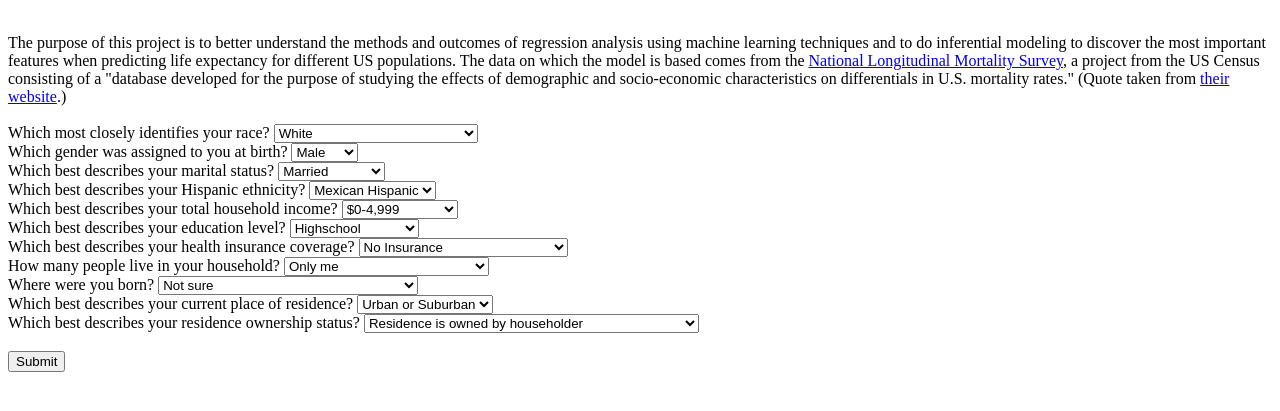
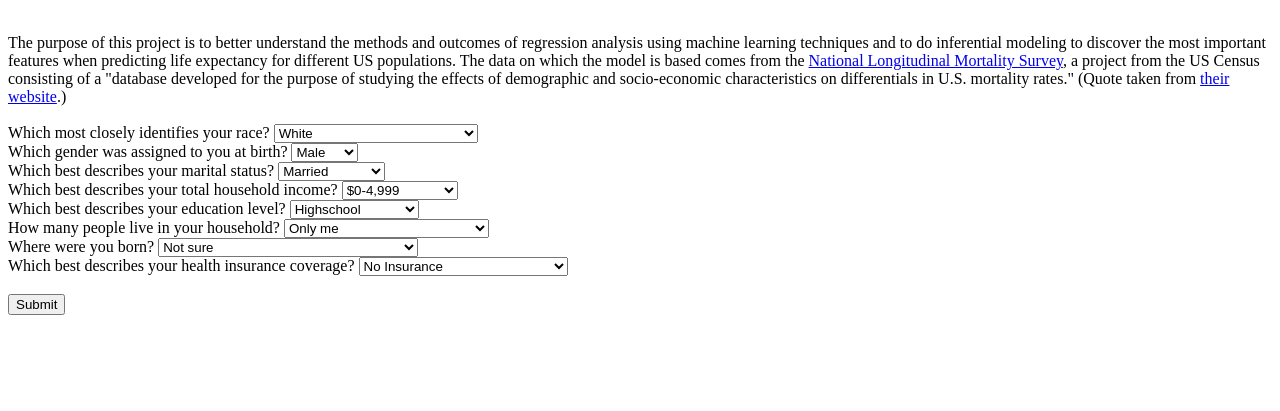
Before and after one commit to beckyepeters/life-expectancy-predictions, a Python web app: template flask/templates/index.html in a window 1280 px wide. Shown: the part 84-495 px from the top of the page. Run offline with Jinja, Linux system fonts and the light colour scheme; the template is opened without the code that fills it, so the values that code supplies are empty.

Commit message:
final project

```diff
--- a/flask/app.py
+++ b/flask/app.py
@@ -10,7 +10,7 @@ import json
 import requests
 
 app = Flask(__name__)
-loaded_model = joblib.load('final_model.pkl')
+loaded_model = joblib.load('less_feat.pkl')
 
 
 @app.route('/')
@@ -21,7 +21,7 @@ def index():
 @app.route('/', methods=["POST"])
 def model():
     inputs = []
-    for idx in ['race', 'sex', 'ms', 'hisp', 'adjinc', 'educ', 'hitype', 'hhnum', 'pob', 'urban', 'tenure']:
+    for idx in ['race', 'sex', 'ms', 'adjinc', 'educ', 'hhnum', 'pob', 'hitype']:
         input = request.form.get(idx)
         inputs.append(input)
     results = loaded_model.predict([inputs])
--- a/flask/templates/index.html
+++ b/flask/templates/index.html
@@ -45,14 +45,6 @@
                 <option value="5">Never Married</option>
               </select>
               <br>
-              <label for="hisp">Which best describes your Hispanic ethnicity?</label>
-              <select id="hisp" name="hisp">
-                <option value="1">Mexican Hispanic</option>
-                <option value="2">Other Hispanic</option>
-                <option value="3">Not Hispanic</option>
-
-              </select>
-              <br>
               <label for="adjinc">Which best describes your total household income?</label>
               <select id="adjinc" name="adjinc">
                 <option value="1">$0-4,999</option>
@@ -82,16 +74,7 @@
 
               </select>
               <br>
-              <label for="hitype">Which best describes your health insurance coverage?</label>
-              <select id="hitype" name="hitype">
-                <option value="0">No Insurance</option>
-                <option value="1">Medicare</option>
-                <option value="2">Medicaid</option>
-                <option value="3">VA Health Care</option>
-                <option value="4">Employer-provided Health Care</option>
-                <option value="5">Private Health Care</option>
-              </select>
-              <br>
+
               <label for="hhnum">How many people live in your household?</label>
               <select id="hhnum" name="hhnum">
                 <option value="1">Only me</option>
@@ -177,19 +160,18 @@
                 <option value="956">Wyoming</option>
               </select>
               <br>
-              <label for="urban">Which best describes your current place of residence?</label>
-              <select id="urban" name="urban">
-                <option value="1">Urban or Suburban</option>
-                <option value="2">Rural</option>
+
+              <label for="hitype">Which best describes your health insurance coverage?</label>
+              <select id="hitype" name="hitype">
+                <option value="0">No Insurance</option>
+                <option value="1">Medicare</option>
+                <option value="2">Medicaid</option>
+                <option value="3">VA Health Care</option>
+                <option value="4">Employer-provided Health Care</option>
+                <option value="5">Private Health Care</option>
               </select>
               <br>
-              <label for="tenure">Which best describes your residence ownership status?</label>
-              <select id="tenure" name="tenure">
-                <option value="1">Residence is owned by householder</option>
-                <option value="2">Residence is rented by householder</option>
-                <option value="3">Residence is rented for noncash rent by householder</option>
-              </select>
-              <br>
+
               <br>
               <input type="submit" value="Submit">
             </form>
```
Also changed, not shown: 6 other files.
